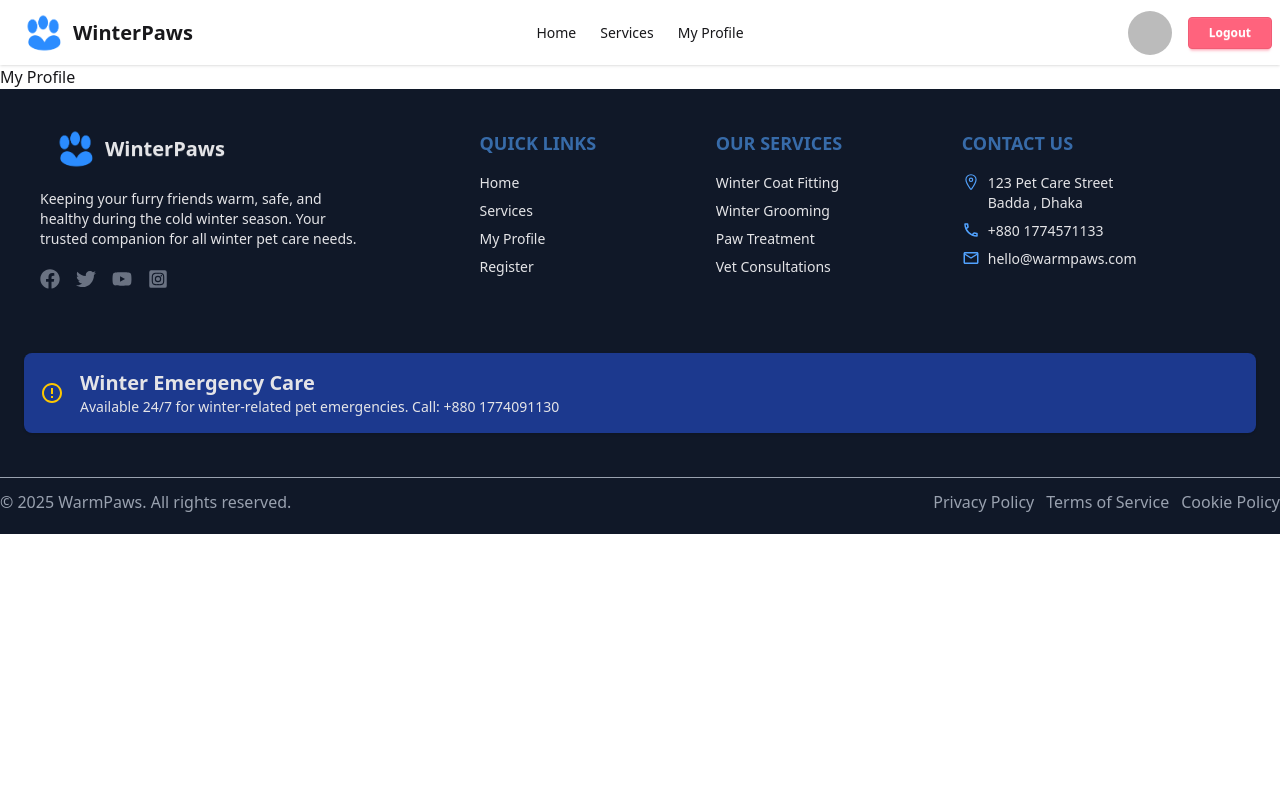
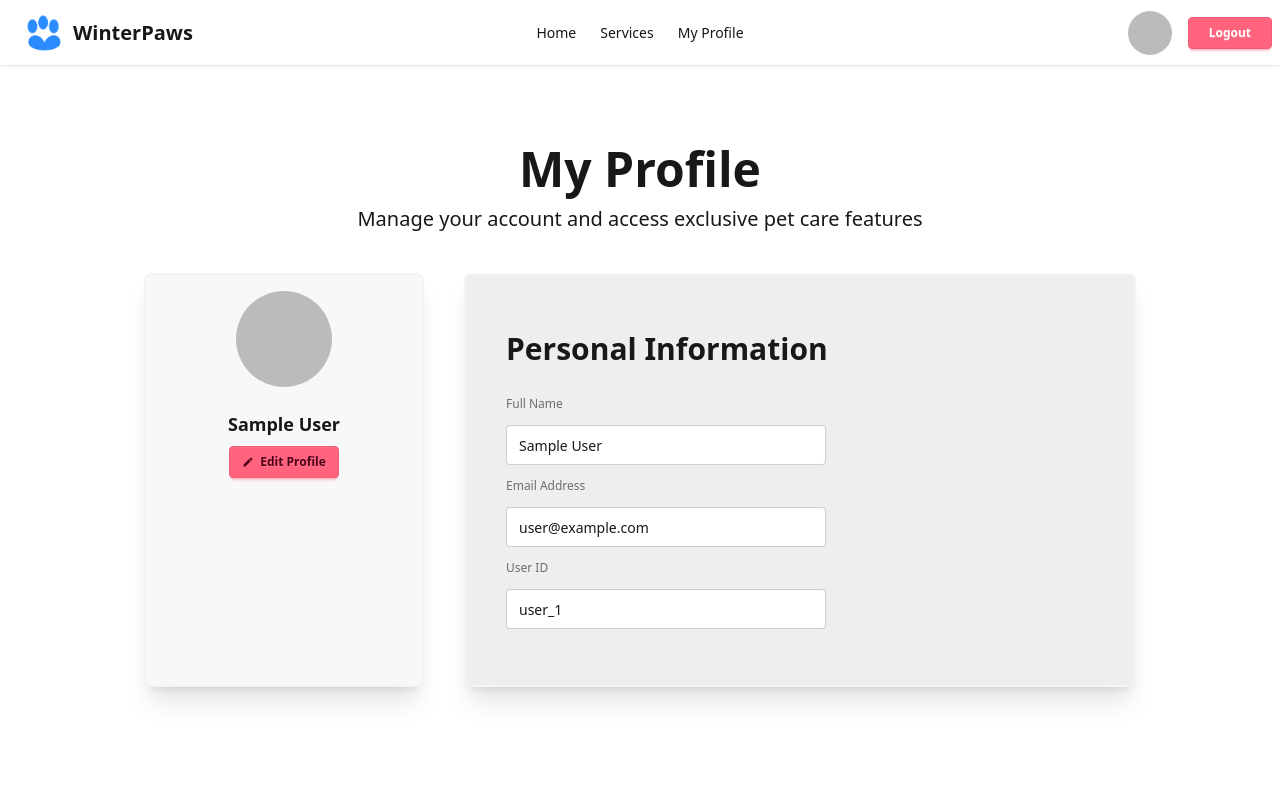
Before and after one commit to naymur-code/winterpaws, a React (Vite) app: page /profile in a window 1280 px wide. Shown: the top 800 px of the page. Built offline with nearby package versions, Linux system fonts and the light colour scheme; no server answers; sample sign-in values are in the browser's storage.

Commit message:
update profile

```diff
--- a/package.json
+++ b/package.json
@@ -18,6 +18,8 @@
     "react-dom": "^19.2.0",
     "react-icons": "^5.5.0",
     "react-router": "^7.9.6",
+    "sweetalert2": "^11.26.3",
+    "sweetalert2-react-content": "^5.1.0",
     "swiper": "^12.0.3",
     "tailwindcss": "^4.1.17"
   },
--- a/src/components/Navbar.jsx
+++ b/src/components/Navbar.jsx
@@ -33,7 +33,6 @@ const Navbar = () => {
           My Profile
         </NavLink>
       </li>
-
     </>
   );
 
@@ -119,8 +118,18 @@ const Navbar = () => {
 
       {/* Full Page Drawer */}
       {drawerOpen && (
-        <div className="fixed inset-0 z-50 bg-black/50">
-          <div className="fixed top-0 right-0 w-3/4 max-w-sm min-h-full bg-base-200 p-6 shadow-lg overflow-auto">
+        <>
+          {/* Dark overlay - closes drawer */}
+          <div
+            className="fixed inset-0 bg-black/50 z-40"
+            onClick={() => setDrawerOpen(false)}
+          ></div>
+
+          {/* Drawer */}
+          <div
+            className="fixed top-0 right-0 w-3/4 max-w-sm min-h-full
+                    bg-base-200 p-6 shadow-lg overflow-auto z-50"
+          >
             {/* Avatar */}
             {user && (
               <div className="flex items-center gap-4 mb-4">
@@ -137,29 +146,46 @@ const Navbar = () => {
             )}
 
             {/* Menu Links */}
-            <ul className="menu space-y-2">{navLinks}</ul>
+            <ul className="menu space-y-2">
+              <li>
+                <NavLink to="/home" onClick={() => setDrawerOpen(false)}>
+                  Home
+                </NavLink>
+              </li>
+              <li>
+                <NavLink to="/services" onClick={() => setDrawerOpen(false)}>
+                  Services
+                </NavLink>
+              </li>
+              <li>
+                <NavLink to="/profile" onClick={() => setDrawerOpen(false)}>
+                  My Profile
+                </NavLink>
+              </li>
+            </ul>
 
-            {/* Logout */}
+            {/* Logout / Login */}
             {user ? (
-              <Link className="btn btn-error text-white mt-4 w-full">
+              <button
+                onClick={() => {
+                  handleLogout();
+                  setDrawerOpen(false);
+                }}
+                className="btn btn-error text-white mt-4 w-full"
+              >
                 Logout
-              </Link>
+              </button>
             ) : (
               <Link
                 to="/login"
+                onClick={() => setDrawerOpen(false)}
                 className="btn btn-outline btn-info w-full mt-4"
               >
                 Login
               </Link>
             )}
           </div>
-
-          {/* Clicking outside closes drawer */}
-          <div
-            className="fixed inset-0"
-            onClick={() => setDrawerOpen(false)}
-          ></div>
-        </div>
+        </>
       )}
     </div>
   );
--- a/src/pages/MyProfile.jsx
+++ b/src/pages/MyProfile.jsx
@@ -1,12 +1,150 @@
-import React from 'react';
+import React, { useContext, useRef, useState } from "react";
+import { AuthContext } from "../provider/AuthProvider";
+import { MdEdit } from "react-icons/md";
+import { auth } from "../firebase/firebase.config";
+import { updateProfile } from "firebase/auth";
+import Swal from "sweetalert2";
 
 const MyProfile = () => {
-    return (
-        <div>
-            <h1>My Profile</h1>
+  const { user, setUser } = useContext(AuthContext);
+  const [edit, setEdit] = useState(false);
+  const photoUrlRef = useRef();
+  const displayNameRef = useRef();
 
+  const handleEditProfile = () => {
+    setEdit(true);
+  };
+
+  const handleUpdate = () => {
+    const photoUrl = photoUrlRef.current.value;
+    const displayName = displayNameRef.current.value;
+
+    updateProfile(auth.currentUser, {
+      displayName: displayName,
+      photoURL: photoUrl,
+    })
+      .then(() => {
+        setUser({ ...user, photoURL: photoUrl, displayName: displayName });
+        setEdit(false);
+        Swal.fire({
+          title: "Update Profile!",
+          icon: "success",
+          draggable: true,
+        });
+      })
+      .catch((error) => {
+        console.log(error);
+      });
+
+    console.log("update photo");
+    setEdit(true);
+  };
+  return (
+    <div className="container mx-auto px-5  my-20">
+      <div className="flex flex-col justify-center items-center gap-3 mt-10">
+        <h1 className="font-bold text-5xl ">My Profile</h1>
+        <p className="text-xl">
+          Manage your account and access exclusive pet care features
+        </p>
+      </div>
+
+      <div className="flex justify-center">
+        <div className="my-10 md:flex gap-10">
+          <div className="card bg-base-200 md:w-70 shadow-xl border-2 border-gray-100 p-4 ">
+            <div className="avatar justify-center">
+              <div className="w-24 rounded-full">
+                <img src={user?.photoURL} />
+              </div>
+            </div>
+            <div className="card-body text-center">
+              {edit || (
+                <h2 className="card-title flex justify-center">
+                  {user?.displayName}
+                </h2>
+              )}
+
+              {edit && (
+                <form action="">
+                  <input
+                    defaultValue={user?.displayName}
+                    ref={displayNameRef}
+                    type="text"
+                    className="input my-2"
+                    placeholder="your@email.com"
+                  />
+                  <input
+                    ref={photoUrlRef}
+                    type="text"
+                    className="input"
+                    placeholder="photoUrl"
+                  />
+                </form>
+              )}
+
+              <div className="card-actions justify-center">
+                <button
+                  onClick={handleEditProfile}
+                  className="btn btn-sm btn-error"
+                >
+                  {" "}
+                  <MdEdit />
+                  Edit Profile
+                </button>
+                {edit && (
+                  <button
+                    onClick={handleUpdate}
+                    className="btn btn-sm btn-info"
+                  >
+                    {" "}
+                    Update
+                  </button>
+                )}
+              </div>
+            </div>
+          </div>
+          <div className="card bg-base-300 md:w-2xl shadow-xl border-2 border-gray-100 p-4 ">
+            <div className="card-body ">
+              <h3 className="font-semibold text-3xl my-4">
+                Personal Information
+              </h3>
+
+              <form>
+                <fieldset className="fieldset gap-3">
+                  <label className="label">Full Name</label>
+                  <input
+                    defaultValue={user?.displayName}
+                    name="email"
+                    type="email"
+                    className="input"
+                    placeholder="your@email.com"
+                  />
+
+                  <label className="label">Email Address</label>
+                  <input
+                    name="email"
+                    defaultValue={user?.email}
+                    type="email"
+                    className="input"
+                    placeholder="your@email.com"
+                  />
+
+                  <label className="label">User ID</label>
+                  <input
+                    defaultValue={user.uid}
+                    name="text"
+                    type="text"
+                    className="input"
+                    placeholder="Enter your Number"
+                  />
+                  <div></div>
+                </fieldset>
+              </form>
+            </div>
+          </div>
         </div>
-    );
+      </div>
+    </div>
+  );
 };
 
 export default MyProfile;
--- a/src/pages/ServiceDetails.jsx
+++ b/src/pages/ServiceDetails.jsx
@@ -1,11 +1,108 @@
-import React from 'react';
+import React, { useContext, useEffect, useState } from "react";
+import { useParams } from "react-router";
+import { AuthContext } from "../provider/AuthProvider";
+import axios from "axios";
+import Swal from "sweetalert2";
 
 const ServiceDetails = () => {
+  const [loading, setLoading] = useState(true);
+
+  const { user } = useContext(AuthContext);
+
+  const [service, setService] = useState(null);
+  const id = useParams().id;
+
+  useEffect(() => {
+    axios
+      .get("/services.json")
+      .then((result) => {
+        const service = result.data.find((service) => service.serviceId == id);
+
+        setTimeout(() => {
+          setService(service);
+          setLoading(false);
+        }, 1000);
+      })
+      .catch((error) => console.log(error));
+  }, [id]);
+  console.log(service);
+  console.log(id);
+
+  if (loading) {
     return (
-        <div>
-            <h1>service Details page</h1>
+      <div className="flex justify-center my-86">
+        <span className="loading loading-bars loading-xl h-full text-blue-400 "></span>
+      </div>
+    );
+  }
+  return (
+    <div className="container mx-auto px-5 my-20">
+      <div className="card lg:card-side bg-base-100 shadow-sm">
+        <div className="md:flex gap-4 ">
+          <figure>
+            <img src={service?.image} alt="Album" />
+          </figure>
+          <div className="m-5 md:w-86">
+            <h3 className="text-2xl font-semibold">
+              Service Name: {service?.serviceName}
+            </h3>
+            <h1 className="text-2xl font-bold my-2">
+              Price: ${service?.price}
+            </h1>
+          </div>
+          <div></div>
         </div>
-    );
+        <div className="card-body">
+          <h2 className="card-title text-3xl">Book This Service</h2>
+
+          <form>
+            <fieldset className="fieldset gap-3">
+              <label className="label">Full Name</label>
+              <input
+                defaultValue={user?.displayName}
+                name="email"
+                type="email"
+                className="input"
+                placeholder="your@email.com"
+              />
+
+              <label className="label">Email Address</label>
+              <input
+                name="email"
+                defaultValue={user?.email}
+                type="email"
+                className="input"
+                placeholder="your@email.com"
+              />
+
+              <label className="label">Phone Number</label>
+              <input
+                name="password"
+                type="number"
+                className="input"
+                placeholder="Enter your Number"
+              />
+              <div></div>
+            </fieldset>
+          </form>
+          <div className="card-actions justify-end">
+            <button
+              className="btn btn-info"
+              onClick={() => {
+                Swal.fire({
+                  title: "Booking Success!",
+                  icon: "success",
+                  draggable: true,
+                });
+              }}
+            >
+              Book Now
+            </button>
+          </div>
+        </div>
+      </div>
+    </div>
+  );
 };
 
 export default ServiceDetails;
--- a/src/router/PrivateRoute.jsx
+++ b/src/router/PrivateRoute.jsx
@@ -6,7 +6,11 @@ const PrivateRoute = ({ children }) => {
   const { user, loading } = useContext(AuthContext);
   const location = useLocation();
   if (loading) {
-    return <p>loading....</p>;
+    return (
+      <div className="flex justify-center my-86">
+        <span className="loading loading-bars loading-xl h-full text-blue-400 "></span>
+      </div>
+    );
   }
 
   if (user) {
```
Also changed, not shown: src/pages/Services.jsx (+18 -1 lines), 1 other file (tests, documents, lock files or other folders).
